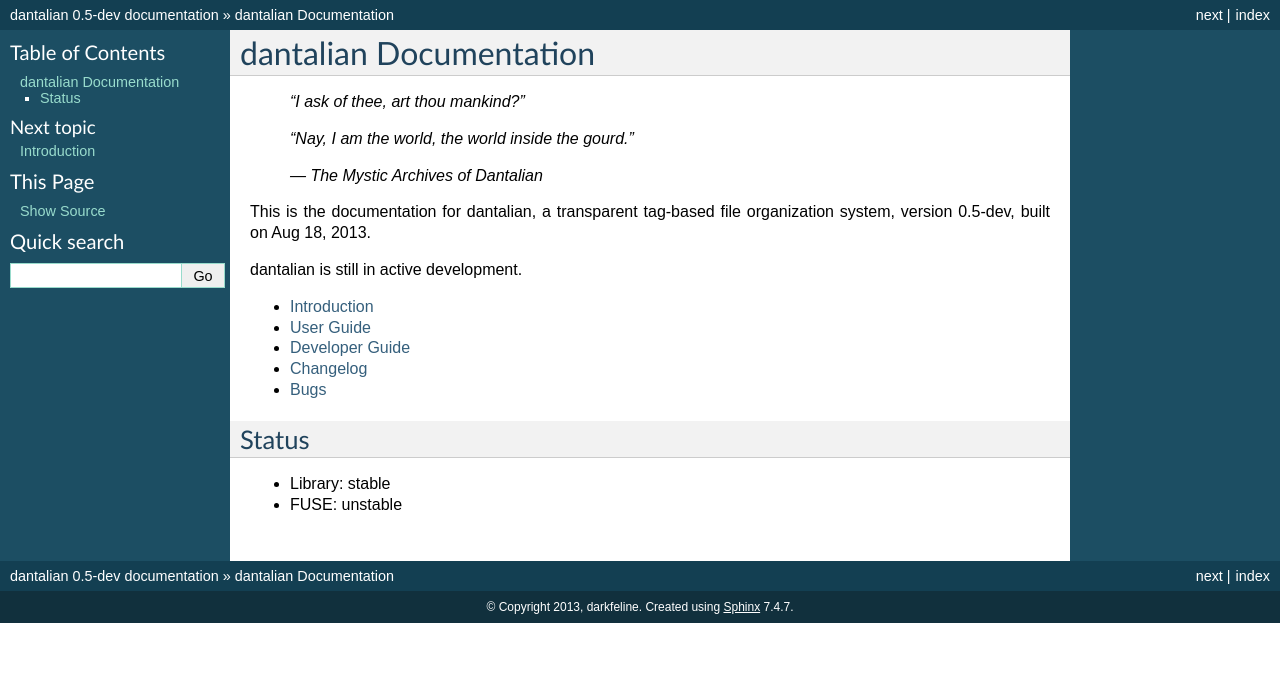
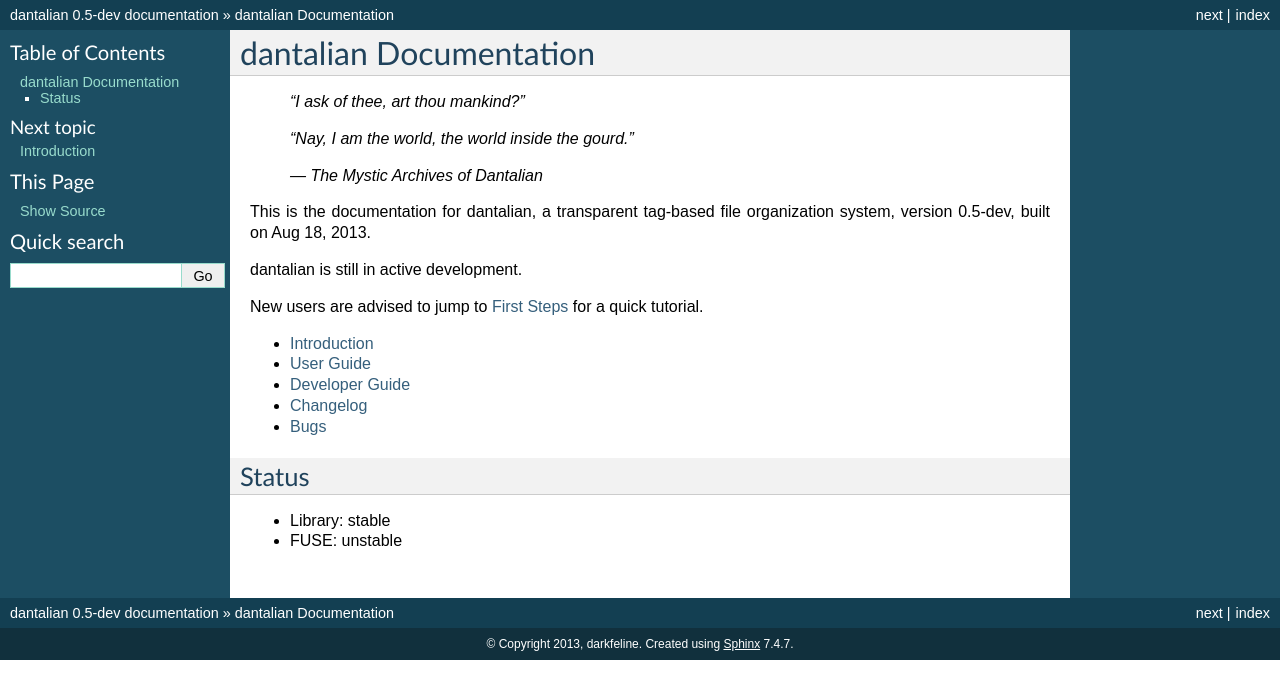
Before and after one commit to darkfeline/dantalian, a Sphinx documentation site: the page built from doc/index.rst, in a window 1280 px wide. Shown: the top 699 px of the page. Built offline with Sphinx 7.4.7, drawn with Linux system fonts in a browser that asks for light colours.

Commit message:
Update documentation

```diff
--- a/doc/index.rst
+++ b/doc/index.rst
@@ -14,6 +14,9 @@ organization system, version |release|, built on |today|.
 
 dantalian is still in active development.
 
+New users are advised to jump to :ref:`first steps` for a quick
+tutorial.
+
 .. toctree::
    :maxdepth: 1
 
--- a/doc/user/tutorial/first-steps.rst
+++ b/doc/user/tutorial/first-steps.rst
@@ -1,3 +1,5 @@
+.. _first steps:
+
 First Steps
 ===========
 
```
